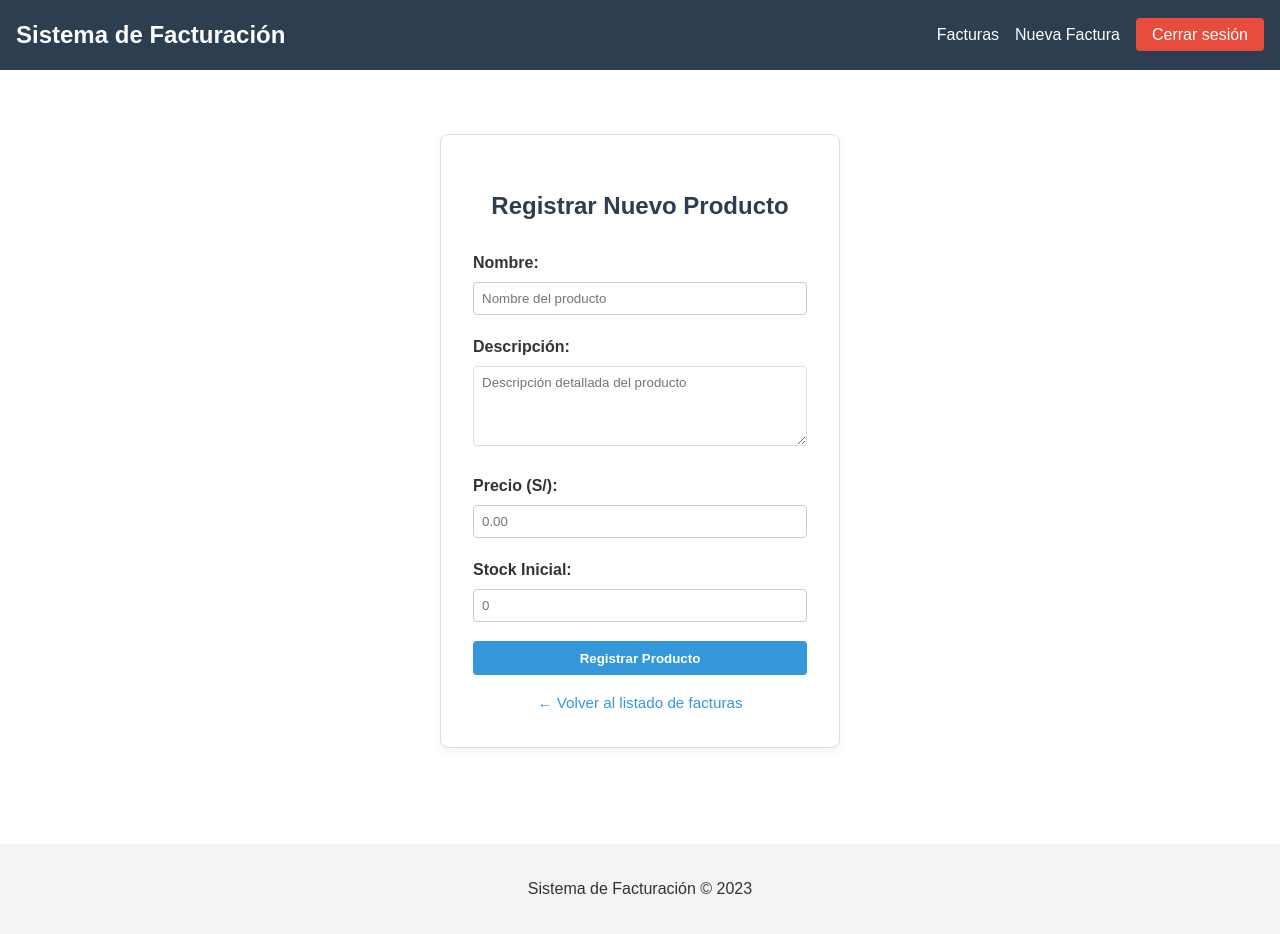
After one commit to Fidel-Arias/ModuloFacturacion, a Flask app: template templates/registrar_producto.html in a window 1280 px wide. The commit adds this page. Run offline with Flask 3, Linux system fonts and the light colour scheme; the template is opened without the code that fills it, so the values that code supplies are empty; some libraries are stand-ins or nearby versions.

Commit message:
Build: Estructura html de Nueva funcionalidad para registrar productos

```diff
--- a/static/style.css
+++ b/static/style.css
@@ -203,6 +203,17 @@ table th {
     text-decoration: underline;
 }
 
+/* Estilos para el formulario de productos */
+.auth-form textarea {
+    width: 100%;
+    padding: 0.5rem;
+    border: 1px solid #ddd;
+    border-radius: 4px;
+    font-family: Arial, sans-serif;
+    resize: vertical;
+    min-height: 80px;
+}
+
 /* Estilos para mensajes flash (alertas) */
 .auth-form .alert-error button {
     padding: 0.6rem;
--- a/templates/factura.html
+++ b/templates/factura.html
@@ -4,6 +4,7 @@
     <h2>Lista de Facturas</h2>
     <a href="{{ url_for('nueva_factura') }}" class="btn">Nueva Factura</a>
     <a href="{{ url_for('registrar_cliente') }}" class="btn">Registrar cliente</a>
+    <a href="{{ url_for('registrar_producto') }}" class="btn">Registrar producto</a>
 
     {% with messages = get_flashed_messages(with_categories=true) %}
         {% if messages %}
--- /dev/null
+++ b/templates/registrar_producto.html
@@ -0,0 +1,51 @@
+{% extends "base.html" %}
+
+
+{% block content %}
+<div class="auth-container">
+    <h2>Registrar Nuevo Producto</h2>
+    {% with messages = get_flashed_messages(with_categories=true) %}
+        {% if messages %}
+            {% for category, message in messages %}
+                <div class="alert alert-{{ category }}">
+                    <button class="close" onclick="this.parentElement.remove()">&times;</button>
+                    <p>{{ message }}</p>
+                </div>
+            {% endfor %}
+        {% endif %}
+    {% endwith %}
+
+    <form action="{{ url_for('registrar_producto') }}" method="POST" class="auth-form">
+        <div class="form-group">
+            <label for="nombre">Nombre:</label>
+            <input type="text" id="nombre" name="nombre" required
+                   placeholder="Nombre del producto" maxlength="100">
+        </div>
+
+        <div class="form-group">
+            <label for="descripcion">Descripción:</label>
+            <textarea id="descripcion" name="descripcion"
+                      placeholder="Descripción detallada del producto" rows="3"></textarea>
+        </div>
+
+        <div class="form-group">
+            <label for="precio">Precio (S/):</label>
+            <input type="number" id="precio" name="precio" required
+                   step="0.01" min="0.01" max="999999.99"
+                   placeholder="0.00">
+        </div>
+
+        <div class="form-group">
+            <label for="stock">Stock Inicial:</label>
+            <input type="number" id="stock" name="stock"
+                   min="0" placeholder="0">
+        </div>
+
+        <button type="submit" class="btn">Registrar Producto</button>
+    </form>
+
+    <div class="auth-message">
+        <a href="{{ url_for('listar_facturas') }}">← Volver al listado de facturas</a>
+    </div>
+</div>
+{% endblock %}
```
